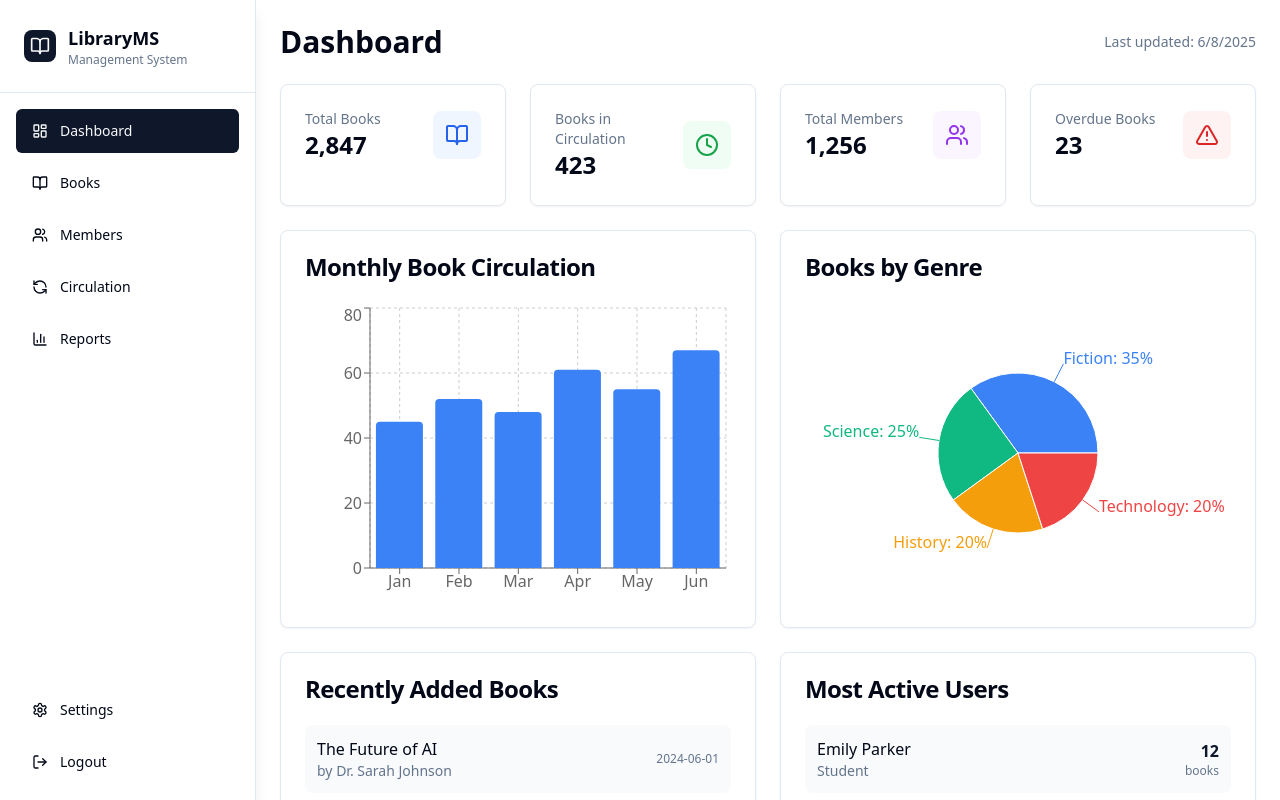
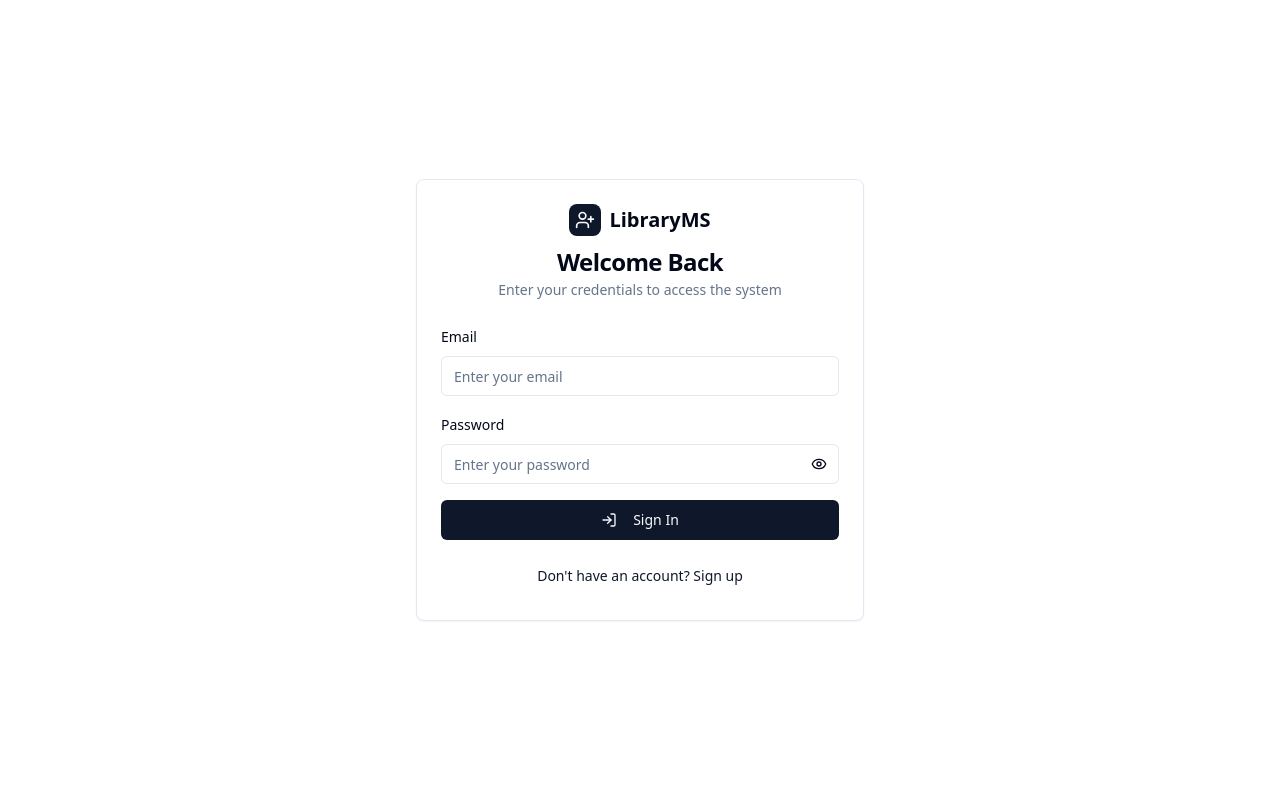
Before and after one commit to akhil199415/library-pulse-connect, a React (Vite) app: page / in a window 1280 px wide. Shown: the top 800 px of the page. Built offline with nearby package versions, Linux system fonts and the light colour scheme.

Commit message:
Add signup and signin options
Implement signup and signin functionality.

```diff
--- a/src/components/Sidebar.tsx
+++ b/src/components/Sidebar.tsx
@@ -9,6 +9,7 @@ import {
   LogOut
 } from "lucide-react";
 import { Button } from "@/components/ui/button";
+import { useAuth } from "@/components/auth/AuthProvider";
 
 interface SidebarProps {
   activeModule: string;
@@ -16,6 +17,8 @@ interface SidebarProps {
 }
 
 export const Sidebar = ({ activeModule, setActiveModule }: SidebarProps) => {
+  const { user, logout } = useAuth();
+
   const menuItems = [
     { id: "dashboard", label: "Dashboard", icon: LayoutDashboard },
     { id: "books", label: "Books", icon: BookOpen },
@@ -31,9 +34,9 @@ export const Sidebar = ({ activeModule, setActiveModule }: SidebarProps) => {
           <div className="w-8 h-8 bg-primary rounded-lg flex items-center justify-center">
             <BookOpen className="w-5 h-5 text-primary-foreground" />
           </div>
-          <div>
+          <div className="flex-1">
             <h1 className="text-lg font-bold text-foreground">LibraryMS</h1>
-            <p className="text-xs text-muted-foreground">Management System</p>
+            <p className="text-xs text-muted-foreground">Welcome, {user?.name}</p>
           </div>
         </div>
       </div>
@@ -60,7 +63,11 @@ export const Sidebar = ({ activeModule, setActiveModule }: SidebarProps) => {
           <Settings className="w-5 h-5" />
           Settings
         </Button>
-        <Button variant="ghost" className="w-full justify-start gap-3 h-11">
+        <Button
+          variant="ghost"
+          className="w-full justify-start gap-3 h-11"
+          onClick={logout}
+        >
           <LogOut className="w-5 h-5" />
           Logout
         </Button>
--- /dev/null
+++ b/src/components/auth/AuthForm.tsx
@@ -0,0 +1,141 @@
+
+import { useState } from "react";
+import { Card, CardContent, CardDescription, CardHeader, CardTitle } from "@/components/ui/card";
+import { Button } from "@/components/ui/button";
+import { Input } from "@/components/ui/input";
+import { Label } from "@/components/ui/label";
+import { Eye, EyeOff, UserPlus, LogIn } from "lucide-react";
+
+interface AuthFormProps {
+  onLogin: (credentials: { email: string; password: string; name?: string }) => void;
+}
+
+export const AuthForm = ({ onLogin }: AuthFormProps) => {
+  const [isSignUp, setIsSignUp] = useState(false);
+  const [showPassword, setShowPassword] = useState(false);
+  const [formData, setFormData] = useState({
+    name: "",
+    email: "",
+    password: "",
+  });
+
+  const handleSubmit = (e: React.FormEvent) => {
+    e.preventDefault();
+    onLogin(formData);
+  };
+
+  const handleInputChange = (e: React.ChangeEvent<HTMLInputElement>) => {
+    setFormData(prev => ({
+      ...prev,
+      [e.target.name]: e.target.value
+    }));
+  };
+
+  return (
+    <div className="min-h-screen flex items-center justify-center bg-background p-4">
+      <Card className="w-full max-w-md">
+        <CardHeader className="text-center">
+          <div className="flex items-center justify-center gap-2 mb-2">
+            <div className="w-8 h-8 bg-primary rounded-lg flex items-center justify-center">
+              <UserPlus className="w-5 h-5 text-primary-foreground" />
+            </div>
+            <h1 className="text-xl font-bold">LibraryMS</h1>
+          </div>
+          <CardTitle>{isSignUp ? "Create Account" : "Welcome Back"}</CardTitle>
+          <CardDescription>
+            {isSignUp
+              ? "Enter your details to create your account"
+              : "Enter your credentials to access the system"
+            }
+          </CardDescription>
+        </CardHeader>
+        <CardContent>
+          <form onSubmit={handleSubmit} className="space-y-4">
+            {isSignUp && (
+              <div className="space-y-2">
+                <Label htmlFor="name">Full Name</Label>
+                <Input
+                  id="name"
+                  name="name"
+                  type="text"
+                  placeholder="Enter your full name"
+                  value={formData.name}
+                  onChange={handleInputChange}
+                  required={isSignUp}
+                />
+              </div>
+            )}
+
+            <div className="space-y-2">
+              <Label htmlFor="email">Email</Label>
+              <Input
+                id="email"
+                name="email"
+                type="email"
+                placeholder="Enter your email"
+                value={formData.email}
+                onChange={handleInputChange}
+                required
+              />
+            </div>
+
+            <div className="space-y-2">
+              <Label htmlFor="password">Password</Label>
+              <div className="relative">
+                <Input
+                  id="password"
+                  name="password"
+                  type={showPassword ? "text" : "password"}
+                  placeholder="Enter your password"
+                  value={formData.password}
+                  onChange={handleInputChange}
+                  required
+                />
+                <Button
+                  type="button"
+                  variant="ghost"
+                  size="icon"
+                  className="absolute right-0 top-0 h-full px-3 py-2 hover:bg-transparent"
+                  onClick={() => setShowPassword(!showPassword)}
+                >
+                  {showPassword ? (
+                    <EyeOff className="h-4 w-4" />
+                  ) : (
+                    <Eye className="h-4 w-4" />
+                  )}
+                </Button>
+              </div>
+            </div>
+
+            <Button type="submit" className="w-full">
+              {isSignUp ? (
+                <>
+                  <UserPlus className="w-4 h-4 mr-2" />
+                  Create Account
+                </>
+              ) : (
+                <>
+                  <LogIn className="w-4 h-4 mr-2" />
+                  Sign In
+                </>
+              )}
+            </Button>
+          </form>
+
+          <div className="mt-4 text-center">
+            <Button
+              variant="link"
+              onClick={() => setIsSignUp(!isSignUp)}
+              className="text-sm"
+            >
+              {isSignUp
+                ? "Already have an account? Sign in"
+                : "Don't have an account? Sign up"
+              }
+            </Button>
+          </div>
+        </CardContent>
+      </Card>
+    </div>
+  );
+};
--- /dev/null
+++ b/src/components/auth/AuthProvider.tsx
@@ -0,0 +1,66 @@
+
+import { createContext, useContext, useState, ReactNode } from "react";
+
+interface User {
+  id: string;
+  name: string;
+  email: string;
+}
+
+interface AuthContextType {
+  user: User | null;
+  login: (credentials: { email: string; password: string; name?: string }) => void;
+  logout: () => void;
+  isAuthenticated: boolean;
+}
+
+const AuthContext = createContext<AuthContextType | undefined>(undefined);
+
+export const useAuth = () => {
+  const context = useContext(AuthContext);
+  if (context === undefined) {
+    throw new Error("useAuth must be used within an AuthProvider");
+  }
+  return context;
+};
+
+interface AuthProviderProps {
+  children: ReactNode;
+}
+
+export const AuthProvider = ({ children }: AuthProviderProps) => {
+  const [user, setUser] = useState<User | null>(null);
+
+  const login = (credentials: { email: string; password: string; name?: string }) => {
+    // Simple mock authentication - in a real app, this would call an API
+    const newUser: User = {
+      id: Date.now().toString(),
+      name: credentials.name || credentials.email.split('@')[0],
+      email: credentials.email,
+    };
+    setUser(newUser);
+    localStorage.setItem('libraryUser', JSON.stringify(newUser));
+  };
+
+  const logout = () => {
+    setUser(null);
+    localStorage.removeItem('libraryUser');
+  };
+
+  // Check for existing user on mount
+  useState(() => {
+    const savedUser = localStorage.getItem('libraryUser');
+    if (savedUser) {
+      setUser(JSON.parse(savedUser));
+    }
+  });
+
+  const value = {
+    user,
+    login,
+    logout,
+    isAuthenticated: !!user,
+  };
+
+  return <AuthContext.Provider value={value}>{children}</AuthContext.Provider>;
+};
--- a/src/pages/Index.tsx
+++ b/src/pages/Index.tsx
@@ -6,9 +6,12 @@ import { BookManagement } from "@/components/BookManagement";
 import { MemberManagement } from "@/components/MemberManagement";
 import { CirculationSystem } from "@/components/CirculationSystem";
 import { Reports } from "@/components/Reports";
+import { AuthForm } from "@/components/auth/AuthForm";
+import { AuthProvider, useAuth } from "@/components/auth/AuthProvider";
 
-const Index = () => {
+const MainApp = () => {
   const [activeModule, setActiveModule] = useState("dashboard");
+  const { isAuthenticated } = useAuth();
 
   const renderActiveModule = () => {
     switch (activeModule) {
@@ -27,6 +30,10 @@ const Index = () => {
     }
   };
 
+  if (!isAuthenticated) {
+    return <AuthForm onLogin={() => {}} />;
+  }
+
   return (
     <div className="min-h-screen bg-background flex w-full">
       <Sidebar activeModule={activeModule} setActiveModule={setActiveModule} />
@@ -39,4 +46,12 @@ const Index = () => {
   );
 };
 
+const Index = () => {
+  return (
+    <AuthProvider>
+      <MainApp />
+    </AuthProvider>
+  );
+};
+
 export default Index;
```
